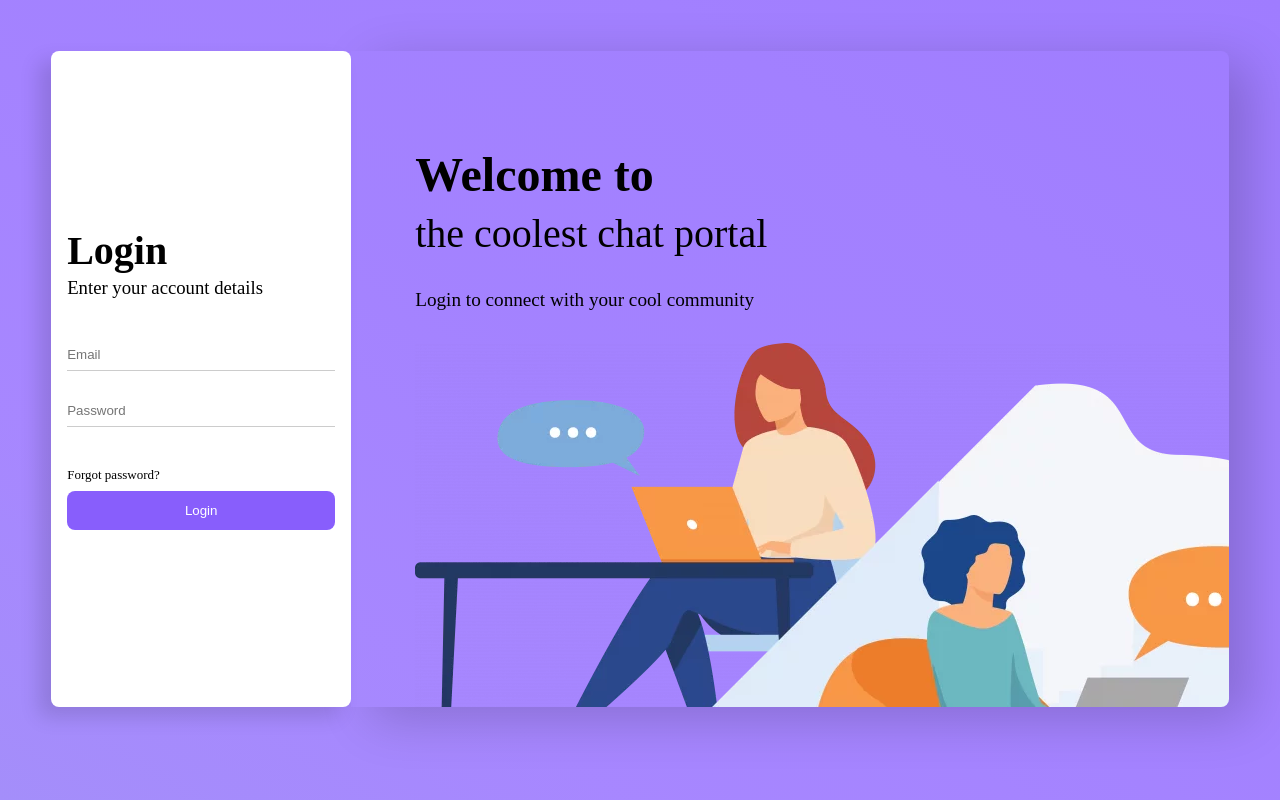
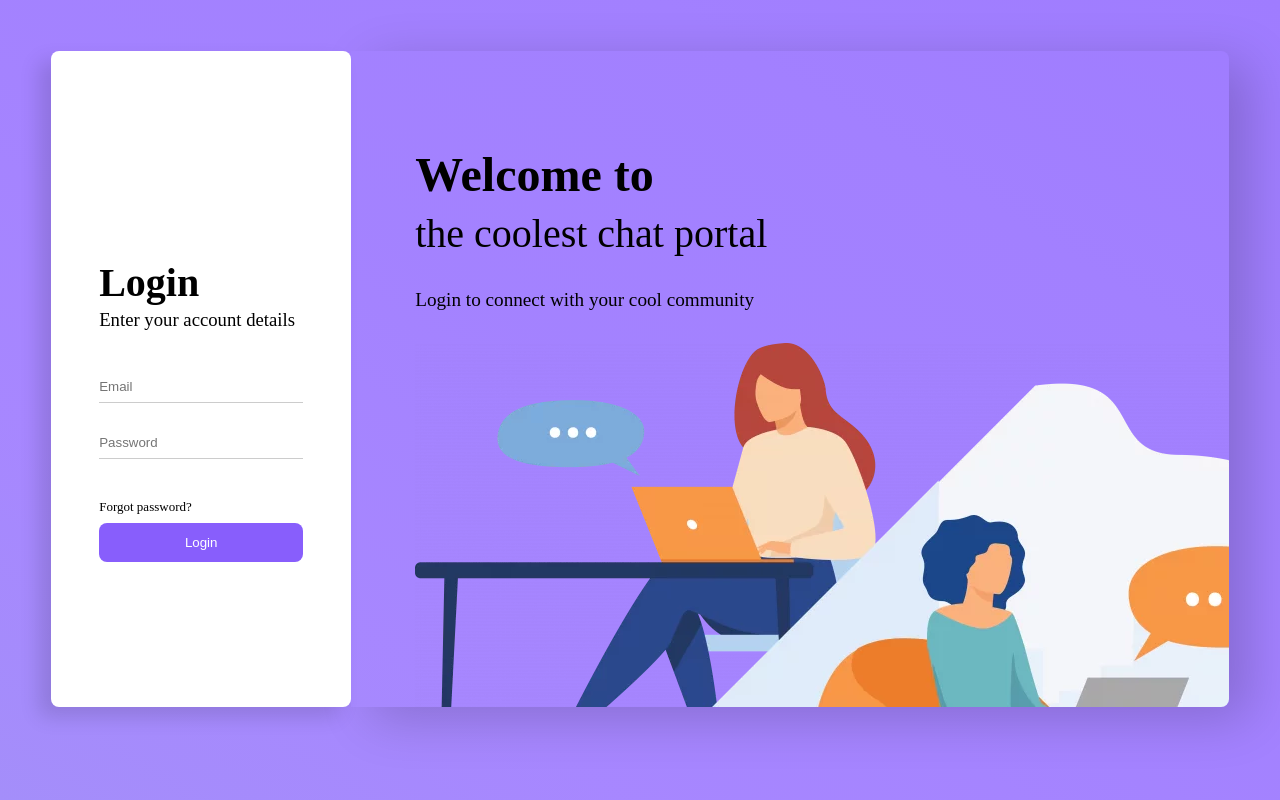
Before and after one commit to Srhiulli/Coolest-chat, a React (Create React App) app: page / in a window 1280 px wide. Built offline with nearby package versions, Linux system fonts and the light colour scheme.

Commit message:
change login padding

```diff
--- a/src/styles/loginPage.css
+++ b/src/styles/loginPage.css
@@ -30,7 +30,7 @@ body {
     flex-shrink: 0;
     box-shadow: -12px 10px 20px rgba(0, 0, 0, 0.128);
     border-radius: 8px;
-    padding: 1rem;
+    padding: 3rem;
     box-sizing: border-box;
     max-width: 300px;
     text-align: start;
```
